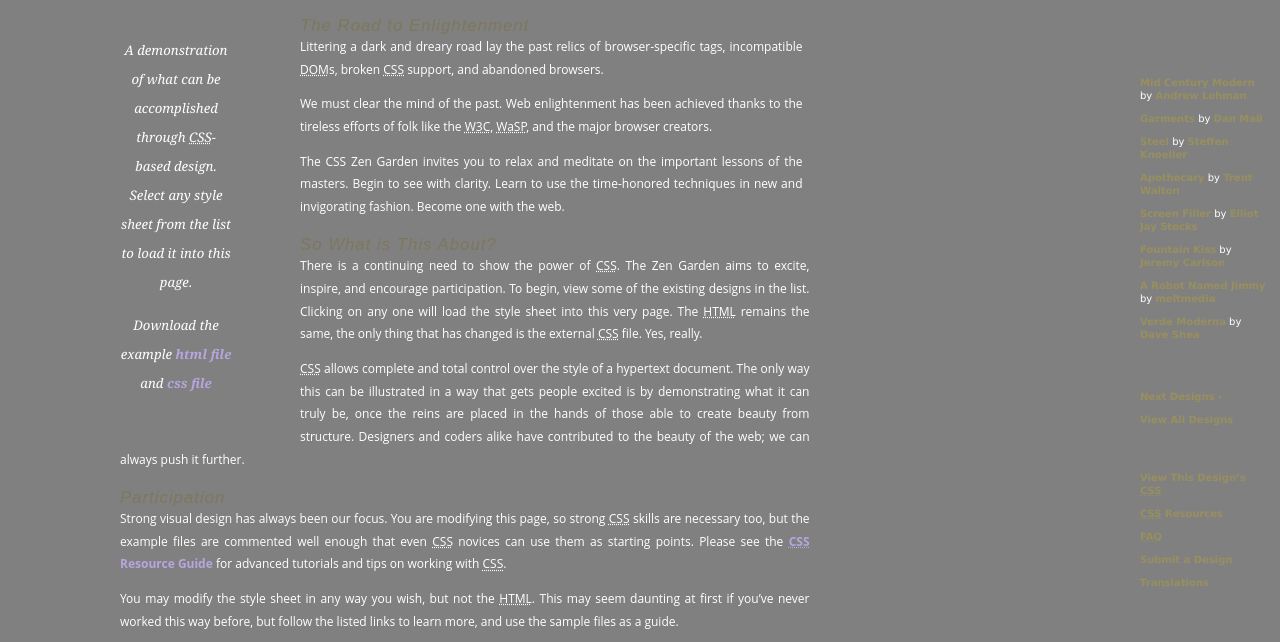
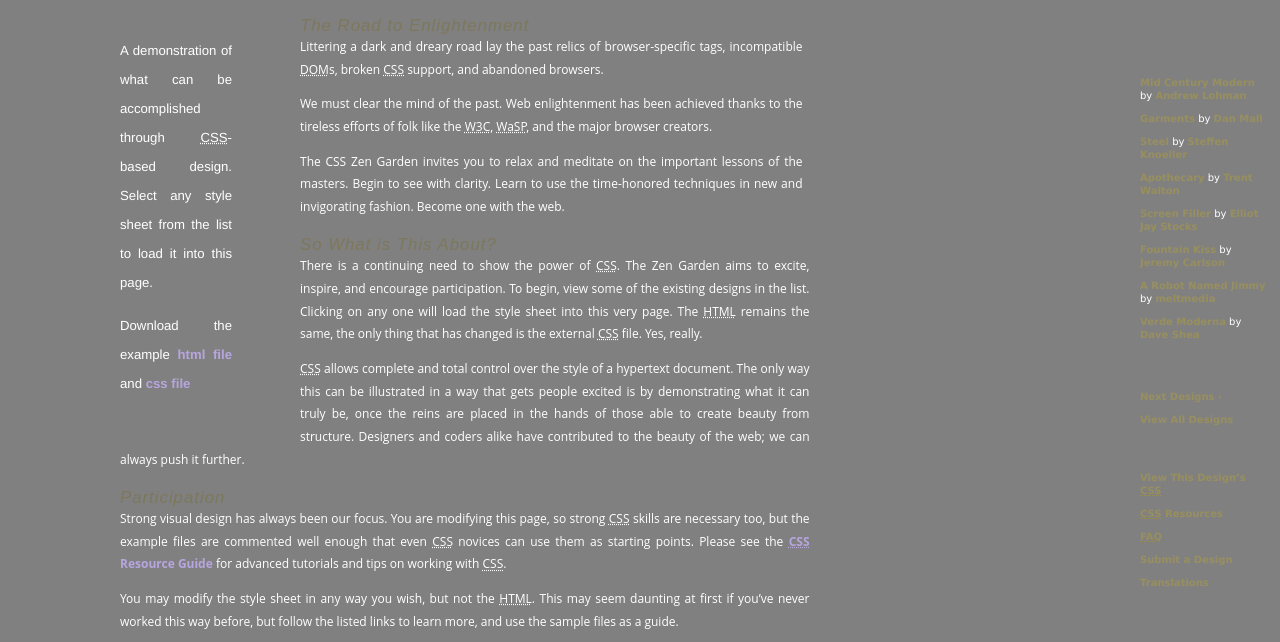
Before and after one commit to TubbyWarrior/kuula-zenGarden, a plain HTML site: page index.html in a window 1280 px wide. Shown: the part 120-762 px from the top of the page. Drawn offline with Linux system fonts and the light colour scheme.

Commit message:
Update style.css

```diff
--- a/style.css
+++ b/style.css
@@ -97,8 +97,7 @@ header {
 	float: left;
 	}
 .summary p {
-	font: italic 1.1em/2.2 georgia;
-	text-align: center;
+	font: normal 1.1em/2.2 helvetica;
 	}
 
 .preamble {
```
